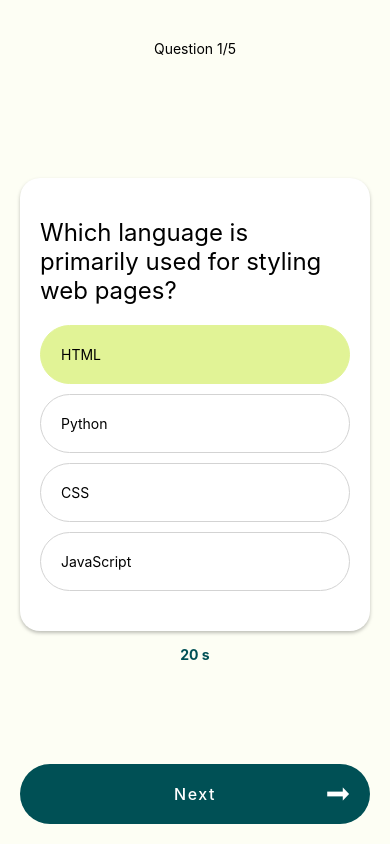
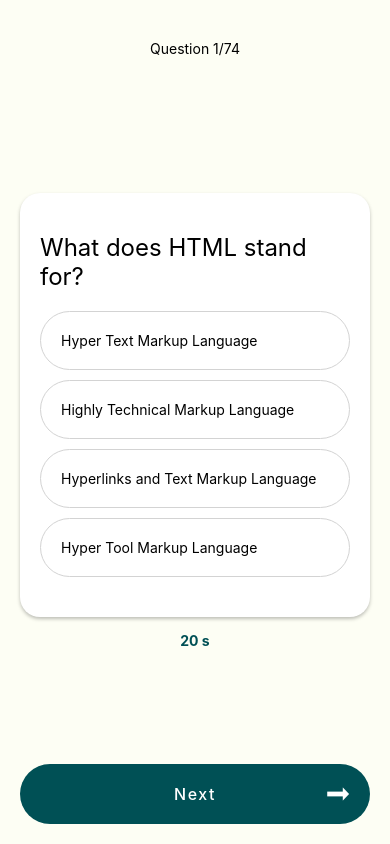
Before and after one commit to everestp/QuizApp-ReactNative, a React Native app: screen / in a window 390 px wide. Built offline with nearby package versions, Linux system fonts and the light colour scheme.

Commit message:
Learning: Context API Passing Question using ContextAPI

```diff
--- a/App.tsx
+++ b/App.tsx
@@ -1,11 +1,15 @@
 import { StatusBar } from 'expo-status-bar';
 import { StyleSheet, Text, View } from 'react-native';
 import QuizScreen from './src/app/QuizScreen';
+import QuizProvider from './src/providers/QuizeProvider';
 
 export default function App() {
   return (
     <>
+    <QuizProvider>
     <QuizScreen/>
+    </QuizProvider>
+
       <StatusBar style="auto" />
     </>
   );
--- a/src/app/QuizScreen.tsx
+++ b/src/app/QuizScreen.tsx
@@ -4,26 +4,44 @@
 
 import questions from "../questons/question";
 import CustomButton from "../components/CustomButton";
+import { useState,useContext } from "react";
+import {useQuizContext } from "../providers/QuizeProvider";
+import Card from "../components/Card";
 const question =questions[1] ;
   export default function QuizScreen(){
+const {question,questionIdx,onNext,score,totalQuestion}=useQuizContext();
+console.log(question)
+
+    // const [questionIdx,setQuestiondx]=useState(0);
+    // const question =questions[questionIdx]
+
+
     return (
         <SafeAreaView style ={styles.page}>
  <View style={styles.container}>
 
 {/* Header */}
 <View>
-<Text style={styles.title}>Question 1/5</Text>
+<Text  style={styles.title}>Question {questionIdx+1}/{totalQuestion}</Text>
 </View>
 {/* Body */}
-<View>
+{ question?(<View>
 <QuestionCard  question ={question}/>
 <Text style={styles.time}>20 s</Text>
-</View>
+</View>):(
+    <Card title="Well done">
+<Text>
+    Correct answers :{score}/{totalQuestion}
+</Text>
+<Text>Best Score :{score}</Text>
+    </Card>
+)}
+
 
 {/* Footer */}
-<CustomButton title="Next" rightIcon={<Entypo name="arrow-long-right" size={24} color="white"/>}
+<CustomButton title={questionIdx>=totalQuestion?"Restart":"Next"} rightIcon={<Entypo name="arrow-long-right" size={24} color="white"/>}
 onLongPress={()=> console.log("Button Long Pressed")}
-onPress={()=>console.log("Button  is Pressed ")}/>
+onPress={()=>onNext()}/>
 </View>
         </SafeAreaView>
 
--- a/src/components/AnswerOption.tsx
+++ b/src/components/AnswerOption.tsx
@@ -1,25 +1,26 @@
 import { useState } from "react";
 import { View ,Text,StyleSheet, Pressable} from "react-native";
 import question from "../questons/question";
+import { useQuizContext } from "../providers/QuizeProvider";
 
-type AnswerOptionProps  ={
+type AnswerOption  ={
     option :string;
-    isSelected :boolean;
-    onPress:()=> void;
+
 
 }
 
-export default function AnswerOption({option ,isSelected,onPress}:AnswerOptionProps){
+export default function AnswerOption({option}:AnswerOption){
 
-
+  const {selectedOption,setSelectedOption}=useQuizContext();
+  const isSelected = option === selectedOption
     return(
         <Pressable
 
-        onPress={onPress}
-        id={option} style={[styles.container, isSelected?{
+        onPress={()=>setSelectedOption(option)}
+         style={[styles.container, isSelected &&{
             backgroundColor:  "#E1f396",
             borderColor :"#E1f396"
-            }:{}
+            }
 
         ]}>
             <Text>{option}</Text>
--- a/src/components/Card.tsx
+++ b/src/components/Card.tsx
@@ -9,7 +9,8 @@
 
 export default function Card({title,children}:PropsWithChildren<Card>){
     return (
-       <View style ={styles.questionCard}>
+
+       <View style ={styles.questionCard} id= {title}>
 
                    <Text style={styles.title}>{title}</Text>
                    {children}
--- a/src/components/QuestionCard.tsx
+++ b/src/components/QuestionCard.tsx
@@ -2,6 +2,7 @@
 import AnswerOption from "./AnswerOption";
 import { Question } from "../type";
 import Card from "./Card";
+import { useState } from "react";
 
 
 
@@ -11,15 +12,18 @@
 
 
 export default function QuestionCard({question}:QuestionCard){
-    const  selectedOption = question.options[0]
-    const onOptionSelected =(option:string)=>{
-        console.log("selected",option)
-    }
+    // const  selectedOption = question.options[0]
+
     return (
 
-            <Card title={question.title}>
+            <Card title={question.title} >
+
             <View style={{gap:10}}>
-                {question.options.map((option,index)=>  <AnswerOption   option={question.options[index]} isSelected={question.options[index] === selectedOption} onPress={()=>onOptionSelected(option)}/> )}
+                {question.options.map((option,index)=>  <AnswerOption
+                  key ={option}
+                    option={option}
+
+                    /> )}
 
                </View>
 
--- /dev/null
+++ b/src/providers/QuizeProvider.tsx
@@ -0,0 +1,59 @@
+import { PropsWithChildren, useContext, useState,createContext } from "react";
+
+
+import questions from "../questons/question";
+import { Question } from "../type";
+
+
+type QuizContext ={
+    question? :Question,
+    questionIdx :number,
+    onNext :()=> void,
+    selectedOption?:string,
+    score:number
+    setSelectedOption :(newOption :string)=> void
+    totalQuestion :number
+}
+const QuizContext = createContext<QuizContext>({
+    questionIdx :0,
+    onNext :()=>{},
+    setSelectedOption:()=>{},
+    score:0,
+    totalQuestion :0
+
+});
+
+
+export default function QuizProvider({children}:PropsWithChildren){
+       const [questionIdx,setQuestionIdx]=useState(0);
+        const question =questions[questionIdx]
+
+    const [selectedOption,setSelectedOption] =useState<string | undefined>();
+    const [score ,setScore]=useState(0)
+    const isFinished = questionIdx>=questions.length;
+    const restart =()=>{
+        setQuestionIdx(0);
+        setSelectedOption("");
+        setScore(0);
+    }
+        const onNext = ()=>{
+            if(isFinished){
+                restart();
+                return;
+            }
+
+            //check if answer is correct
+            if(selectedOption==question?.correctAnswer){
+                setScore((currScore)=>currScore+1)
+            }
+            setQuestionIdx((currValue)=> currValue+1)
+        }
+        console.log("scroe",score)
+    console.log("Quize Provider")
+    return(
+        <QuizContext.Provider value={{question,questionIdx,onNext,selectedOption,setSelectedOption,score,totalQuestion:questions.length}}>
+        {children}
+        </QuizContext.Provider>
+    )
+}
+export const useQuizContext =()=>  useContext(QuizContext)
```
